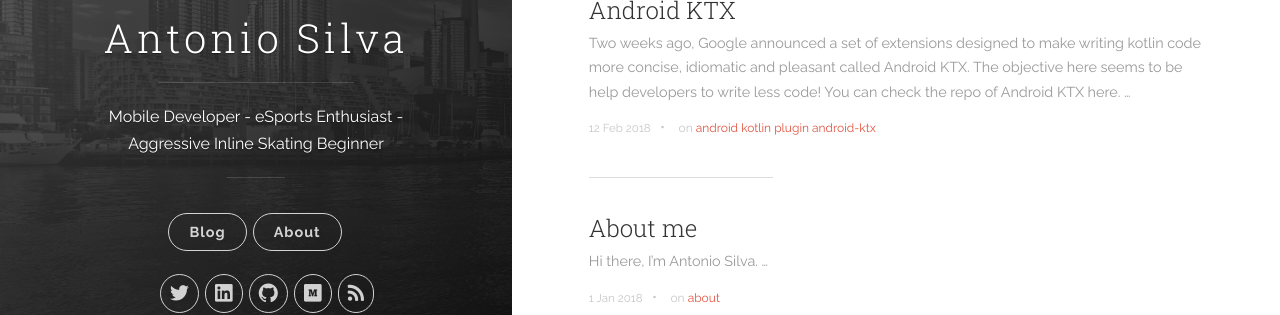
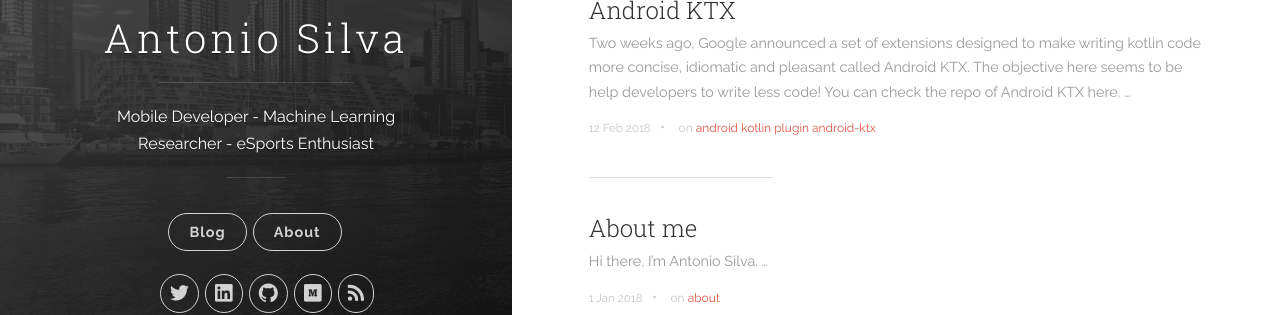
Before and after one commit to antoniosj/antoniosj.github.io, a Jekyll site: the page built from index.html, in a window 1280 px wide. Shown: the part 347-662 px from the top of the page. Built offline with Jekyll 4.4.1, drawn with Linux system fonts in a browser that asks for light colours; the list of posts is cut into pages by our own code.

Commit message:
Update _config.yml

```diff
--- a/_config.yml
+++ b/_config.yml
@@ -1,6 +1,6 @@
 # Site settings
 title: Antonio Silva
-description: 'Mobile Developer - eSports Enthusiast - Aggressive Inline Skating Beginner'
+description: 'Mobile Developer - Machine Learning Researcher - eSports Enthusiast'
 url: 'http://www.antoniosj.com'
 # baseurl: '/antoniosj'
 # google_analytics: 'UA-XXXXXX-X'
```
